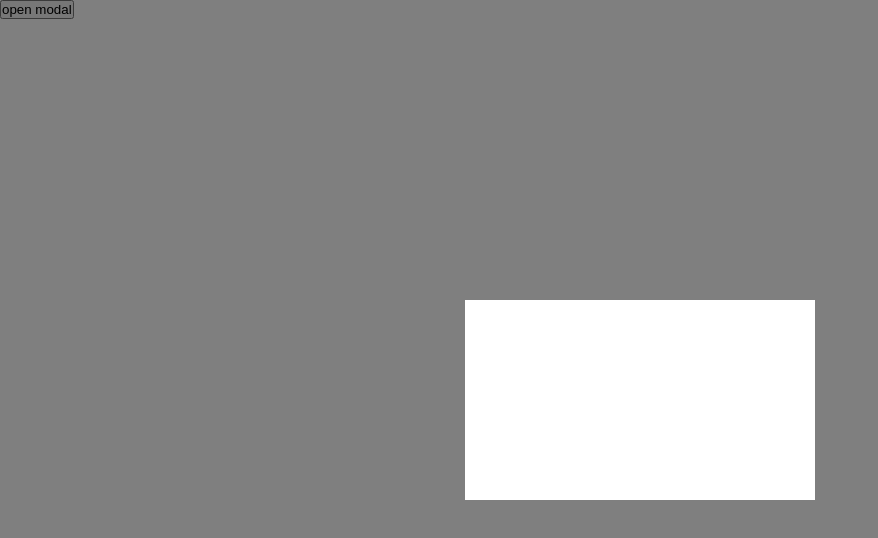
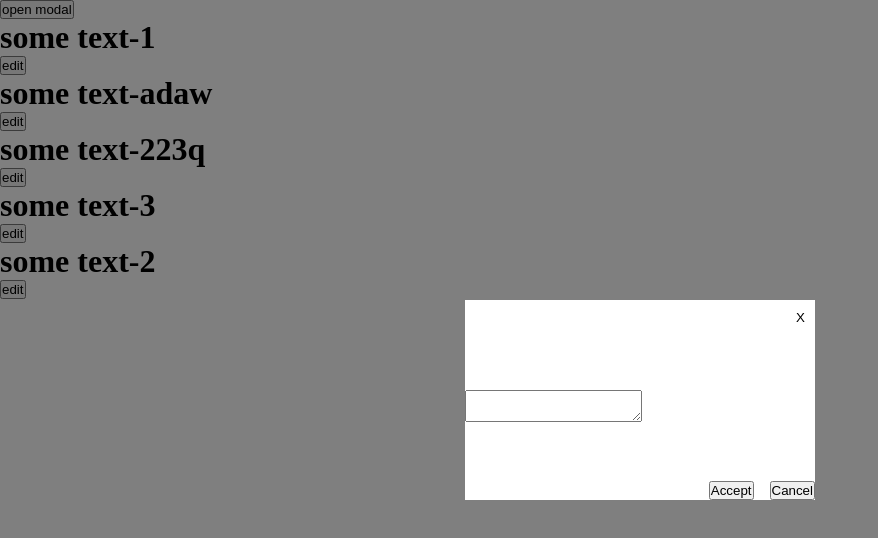
Before and after one commit to AMushegh/aca-modal, a website with bundled scripts: page public/index.html in a window 1280 px wide. Both pictures are taken after a click on the button "open modal". Shown: the whole page, without its empty margins (0-878 px from the left). Built offline with nearby package versions, Linux system fonts and the light colour scheme.

Commit message:
adds text area and modal actions

```diff
--- a/public/index.html
+++ b/public/index.html
@@ -10,9 +10,45 @@
   </head>
   <body>
     <div class="backdrop"></div>
-    <div class="modal"></div>
+    <div class="modal">
+      <div class="modal__top">
+        <button>X</button>
+      </div>
+      <div class="modal__main-content">
+        <textarea></textarea>
+      </div>
+      <div class="modal__bottom">
+        <div class="modal__bottom__actions">
+          <button class="modal__bottom__actions-accept">Accept</button>
+          <button>Cancel</button>
+        </div>
+      </div>
+    </div>
     <div class="container">
       <button id="open-modal-button">open modal</button>
+
+      <ul>
+        <li>
+          <h1>some text-1</h1>
+          <button>edit</button>
+        </li>
+        <li>
+          <h1>some text-adaw</h1>
+          <button>edit</button>
+        </li>
+        <li>
+          <h1>some text-223q</h1>
+          <button>edit</button>
+        </li>
+        <li>
+          <h1>some text-3</h1>
+          <button>edit</button>
+        </li>
+        <li>
+          <h1>some text-2</h1>
+          <button>edit</button>
+        </li>
+      </ul>
     </div>
     <script type="module" src="bundle.js"></script>
   </body>
--- a/public/styles.css
+++ b/public/styles.css
@@ -15,6 +15,8 @@
 }
 
 .modal {
+  flex-direction: column;
+  justify-content: space-between;
   display: none;
   height: 200px;
   width: 350px;
@@ -25,3 +27,21 @@
   z-index: 200;
   transform: translate(50%, -50%);
 }
+
+.modal__top {
+  display: flex;
+  justify-content: end;
+}
+
+.modal__top button {
+  margin: 10px;
+  border: none;
+  background: none;
+  cursor: pointer;
+}
+
+.modal__bottom .modal__bottom__actions {
+  display: flex;
+  justify-content: end;
+  gap: 16px;
+}
--- a/src/index.js
+++ b/src/index.js
@@ -8,11 +8,18 @@
 const openModalButton = document.getElementById("open-modal-button");
 const backdrop = document.querySelector(".backdrop");
 const modal = document.querySelector(".modal");
+const modalCloseButton = document.querySelector(".modal .modal__top button");
 
 // modal actions
 function openModal() {
   backdrop.style.display = "block";
-  modal.style.display = "block";
+  modal.style.display = "flex";
+}
+
+function closeModal() {
+  backdrop.style.display = "none";
+  modal.style.display = "none";
 }
 
 openModalButton.addEventListener("click", openModal);
+modalCloseButton.addEventListener("click", closeModal);
--- a/src/server/db.json
+++ b/src/server/db.json
@@ -1,5 +1,5 @@
 {
-  "someData": [
+  "list": [
     {
       "id": 1,
       "name": "some-name-1"
```
